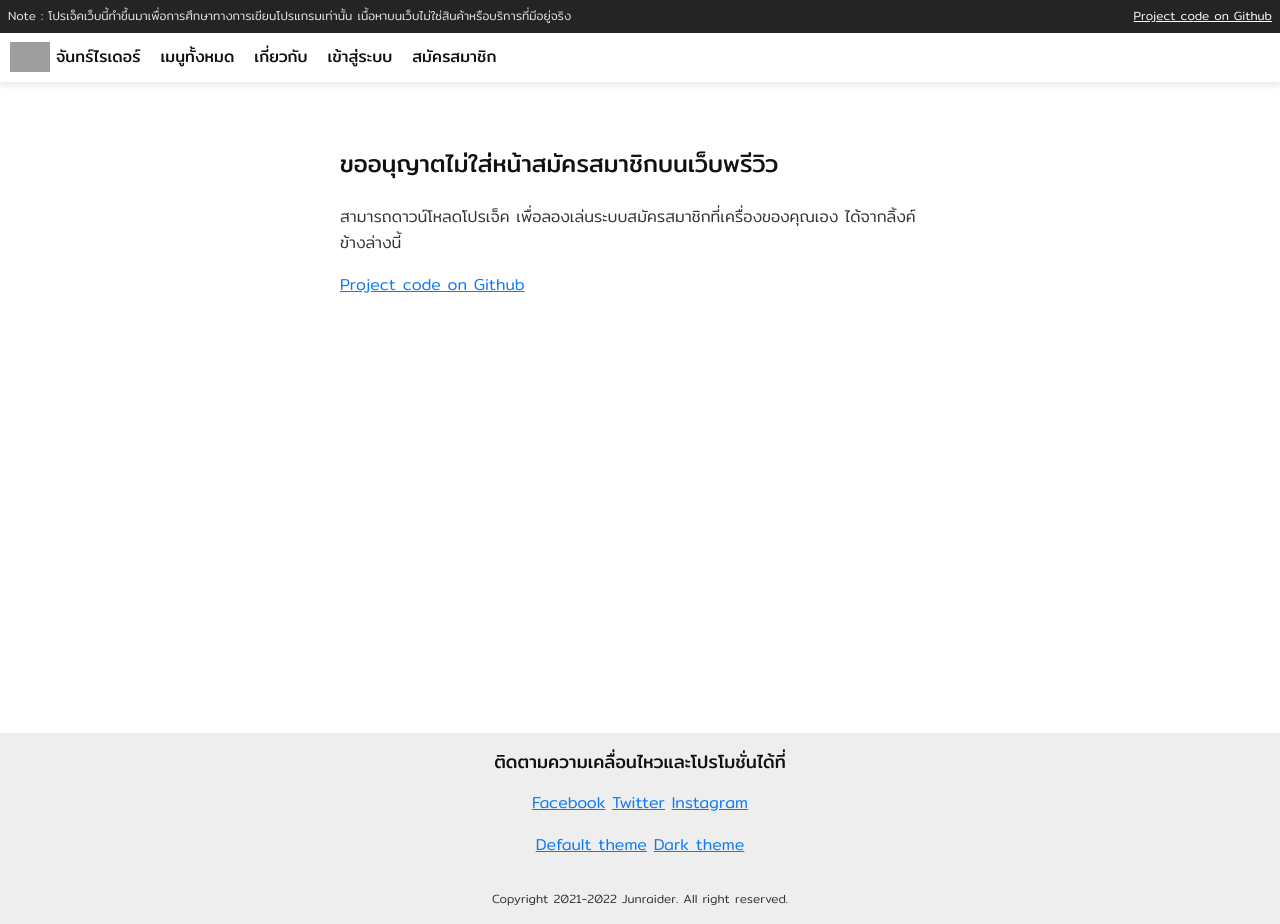
After one commit to potchangelo/django-junraider, a Django app: template app_users/templates/app_users/register_prevent.html in a window 1280 px wide. The commit adds this page. Run offline with Django 4.2, Linux system fonts and the light colour scheme; the template is opened without the code that fills it, so the values that code supplies are empty; grey boxes are pictures that could not be loaded.

Commit message:
Prepare TODO on each branches

```diff
--- a/app_general/templates/app_general/components/site_purpose.html
+++ b/app_general/templates/app_general/components/site_purpose.html
@@ -1,3 +1,4 @@
+<!-- TODO : main branch -> remove purpose banner -->
 <header class="purpose-banner">
   <div class="purpose-banner-item">
     <span>Note : โปรเจ็คเว็บนี้ทำขึ้นมาเพื่อการศึกษาทางการเขียนโปรแกรมเท่านั้น เนื้อหาบนเว็บไม่ใช่สินค้าหรือบริการที่มีอยู่จริง</span>
--- a/app_general/views.py
+++ b/app_general/views.py
@@ -23,6 +23,7 @@ def subscription(request: HttpRequest):
     if request.method == "POST":
         form = SubscriptionModelForm(request.POST)
         if form.is_valid():
+            # TODO : main branch -> uncomment
             # form.save()
             return HttpResponseRedirect(reverse("subscription_thankyou"))
     else:
--- /dev/null
+++ b/app_users/templates/app_users/register_prevent.html
@@ -0,0 +1,15 @@
+{% extends 'app_general/components/base.html' %}
+
+{% block site_title %}สมัครสมาชิก - {% endblock %}
+
+{% block content %}
+<section class="content-section content-section-single">
+  <div class="content-container content-container-narrow">
+    <h3 class="content-title">ขออนุญาตไม่ใส่หน้าสมัครสมาชิกบนเว็บพรีวิว</h3>
+    <p>สามารถดาวน์โหลดโปรเจ็ค เพื่อลองเล่นระบบสมัครสมาชิกที่เครื่องของคุณเอง ได้จากลิ้งค์ข้างล่างนี้</p>
+    <p>
+      <a href="https://github.com/potchangelo/django-junraider" target="_blank">Project code on Github</a>
+    </p>
+  </div>
+</section>
+{% endblock %}
--- a/app_users/templates/registration/login.html
+++ b/app_users/templates/registration/login.html
@@ -6,6 +6,7 @@
 <section class="content-section content-section-single">
   <div class="content-container content-container-narrow">
     <h3 class="content-title">เข้าสู่ระบบ</h3>
+    <!-- TODO : preview branch -> username password paragraph note -->
     <form action="{% url 'login' %}" method="POST">
       {% csrf_token %}
       {{ form.as_p }}
--- a/app_users/views.py
+++ b/app_users/views.py
@@ -16,14 +16,14 @@ from app_users.utils.activation_token_generator import activation_token_generato
 # Create your views here.
 
 
-# TODO : Comment and change code & template on preview branch
+# TODO : preview branch -> comment code & change template name
 def register(request: HttpRequest):
     # POST
     if request.method == "POST":
         form = RegisterForm(request.POST)
         allowed_register_emails = os.getenv("ALLOWED_REGISTER_EMAILS", "").split(",")
         if form.is_valid():
-            # TODO: Remove checking this on main branch
+            # TODO : main branch -> Remove checking
             if form.cleaned_data.get("email") in allowed_register_emails:
                 # Register and wait for activation
                 user: CustomUser = form.save(commit=False)
@@ -57,6 +57,8 @@ def register(request: HttpRequest):
     # GET
     context = {"form": form}
     return render(request, "app_users/register.html", context)
+
+    # return render(request, "app_users/register_prevent.html")
 
 
 def register_thankyou(request: HttpRequest):
```
